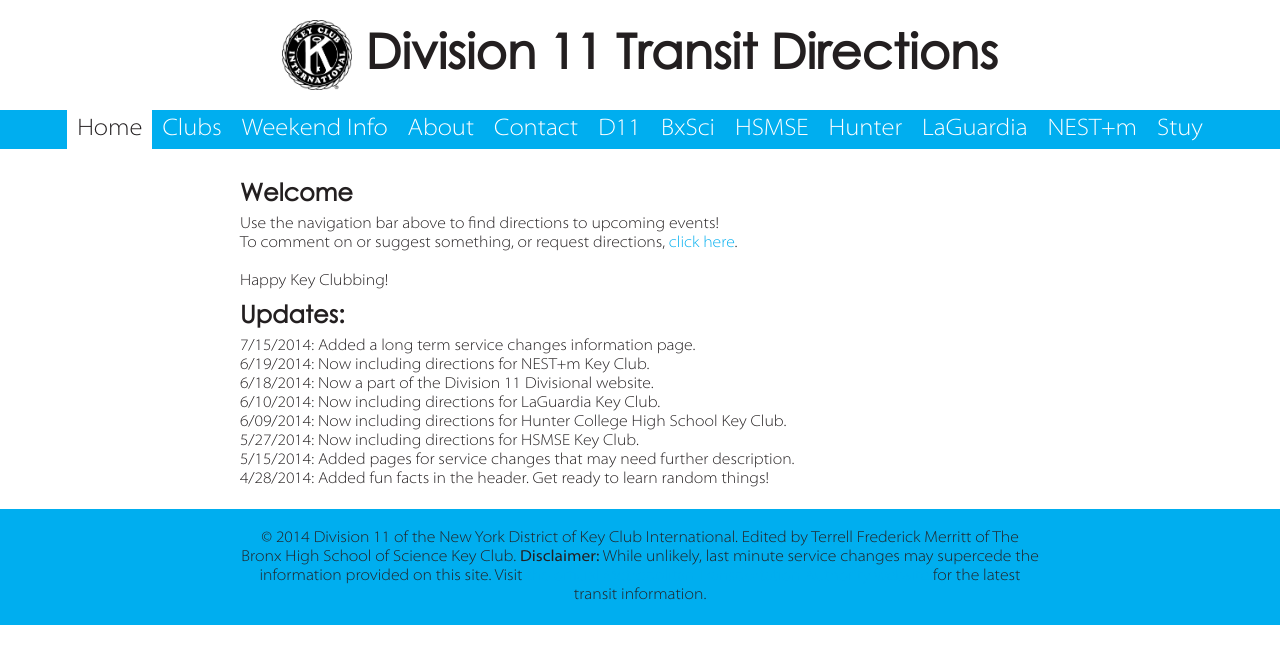
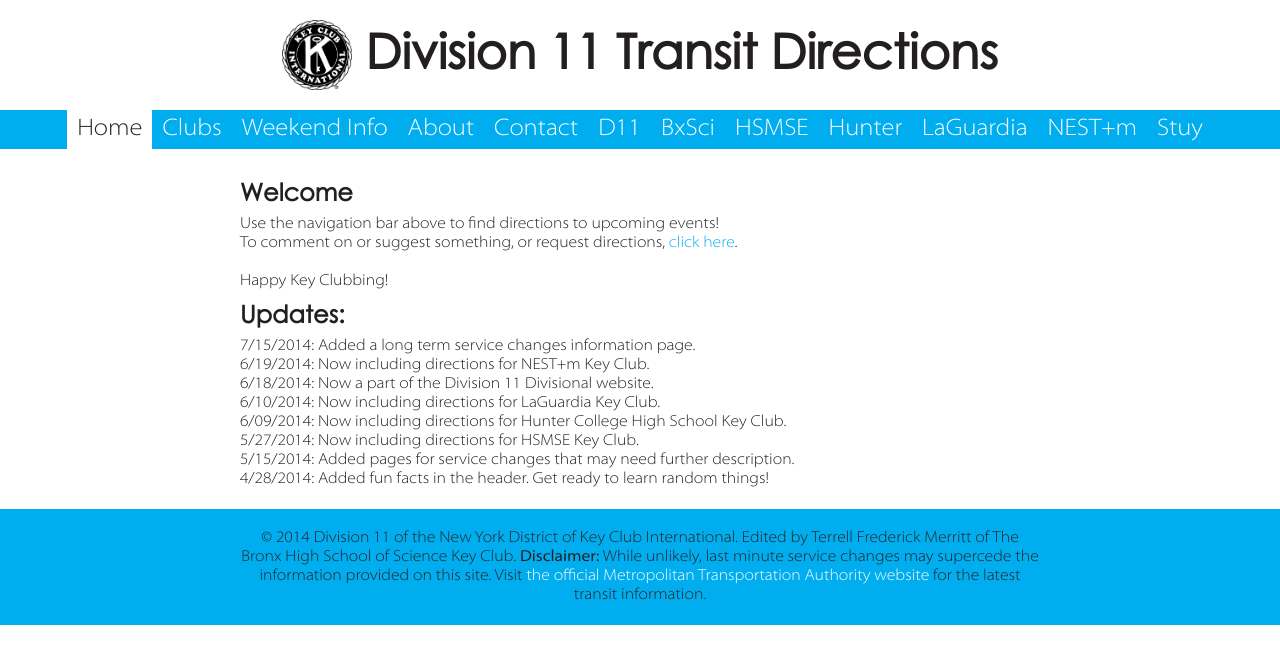
Before and after one commit to d11directions/d11directions.github.io, a Jekyll site: the page built from index.html, in a window 1280 px wide. Shown: the top 664 px of the page. Built offline with Jekyll 4.4.1, drawn with Linux system fonts in a browser that asks for light colours; nearby versions of some CDN libraries; library files that are not in the unit come from our copies.

Commit message:
[Redesign] Recolor links in footer

```diff
--- a/css/main.css
+++ b/css/main.css
@@ -50,6 +50,7 @@ iframe { max-width: 100%; }
 
 #footer_wrap { background: #00aeef; }
 footer { max-width: 800px; /* text-align: center; */ }
+footer a { color: #ffffff; }
 
 /* Specifics */
 #logo { vertical-align: middle; width: 70px; }
```
